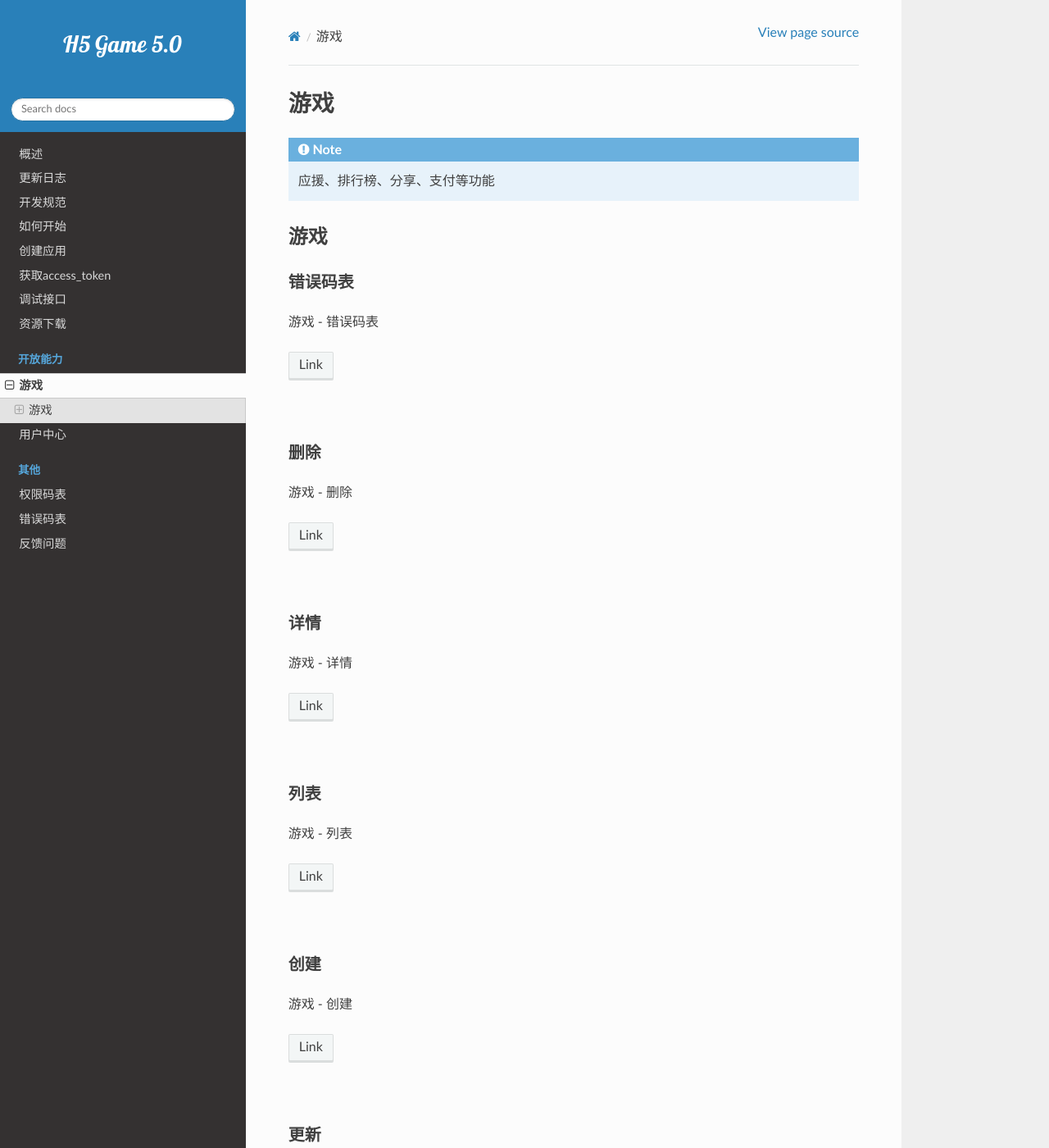
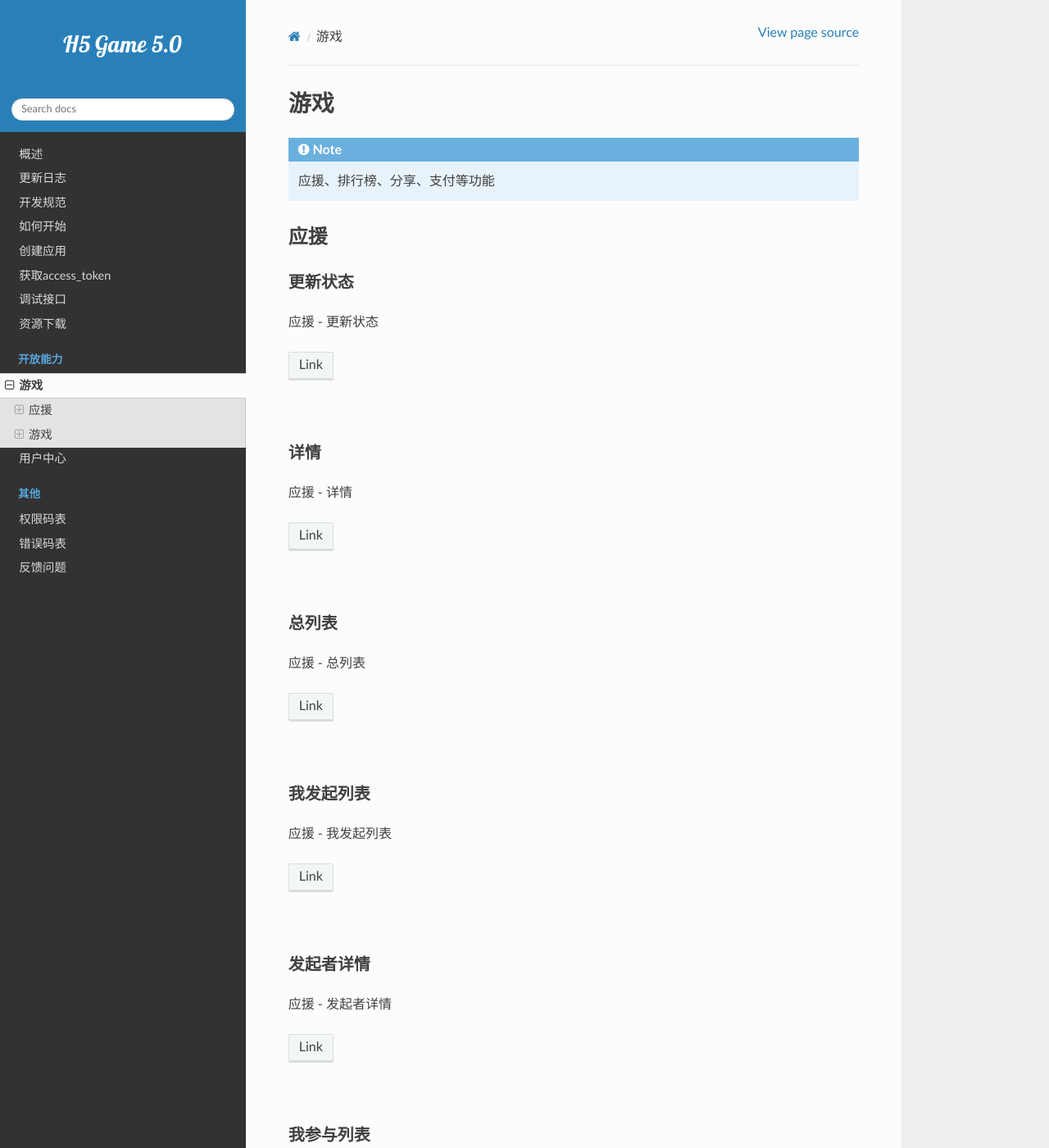
Before and after one commit to seven1986/-, a Sphinx documentation site: the page built from docs/game.rst, in a window 1280 px wide and 1400 px high. Shown: the whole window at 82% size. Built offline with Sphinx 7.4.7 and the Read the Docs theme 2.0.0, drawn with Linux system fonts in a browser that asks for light colours; some of the changed text lies outside the part shown.

Commit message:
Update game.rst

```diff
--- a/docs/game.rst
+++ b/docs/game.rst
@@ -3,6 +3,195 @@
 .. Note::
 
 	应援、排行榜、分享、支付等功能
+
+应援
+----------------------
+
+更新状态
+~~~~~~~~~~~~~~~~~~~~~~
+
+.. raw:: html
+
+	<p>
+	应援 - 更新状态
+	<br /><br />
+	<a class="btn btn-neutral" href="https://portal.ixingban.com/docs/services/2/operations/crowdfund-changestatus">Link</a>
+	</p>
+
+|
+
+详情
+~~~~~~~~~~~~~~~~~~~~~~
+
+.. raw:: html
+
+	<p>
+	应援 - 详情
+	<br /><br />
+	<a class="btn btn-neutral" href="https://portal.ixingban.com/docs/services/2/operations/crowdfund-detail">Link</a>
+	</p>
+
+|
+
+总列表
+~~~~~~~~~~~~~~~~~~~~~~
+
+.. raw:: html
+
+	<p>
+	应援 - 总列表
+	<br /><br />
+	<a class="btn btn-neutral" href="https://portal.ixingban.com/docs/services/2/operations/crowdfund-list">Link</a>
+	</p>
+
+|
+
+我发起列表
+~~~~~~~~~~~~~~~~~~~~~~
+
+.. raw:: html
+
+	<p>
+	应援 - 我发起列表
+	<br /><br />
+	<a class="btn btn-neutral" href="https://portal.ixingban.com/docs/services/2/operations/crowdfund-organizelist">Link</a>
+	</p>
+
+|
+
+发起者详情
+~~~~~~~~~~~~~~~~~~~~~~
+
+.. raw:: html
+
+	<p>
+	应援 - 发起者详情
+	<br /><br />
+	<a class="btn btn-neutral" href="https://portal.ixingban.com/docs/services/2/operations/crowdfund-organizer">Link</a>
+	</p>
+
+|
+
+我参与列表
+~~~~~~~~~~~~~~~~~~~~~~
+
+.. raw:: html
+
+	<p>
+	应援 - 我参与列表
+	<br /><br />
+	<a class="btn btn-neutral" href="https://portal.ixingban.com/docs/services/2/operations/crowdfund-participatelist">Link</a>
+	</p>
+
+|
+
+新增
+~~~~~~~~~~~~~~~~~~~~~~
+
+.. raw:: html
+
+	<p>
+	应援 - 新增
+	<br /><br />
+	<a class="btn btn-neutral" href="https://portal.ixingban.com/docs/services/2/operations/crowdfund-post">Link</a>
+	</p>
+
+|
+
+修改
+~~~~~~~~~~~~~~~~~~~~~~
+
+.. raw:: html
+
+	<p>
+	应援 - 修改
+	<br /><br />
+	<a class="btn btn-neutral" href="https://portal.ixingban.com/docs/services/2/operations/crowdfund-put">Link</a>
+	</p>
+
+|
+
+发起收款
+~~~~~~~~~~~~~~~~~~~~~~
+
+.. raw:: html
+
+	<p>
+	应援 - 发起收款
+	<br /><br />
+	<a class="btn btn-neutral" href="https://portal.ixingban.com/docs/services/2/operations/crowdfund-withdraw">Link</a>
+	</p>
+
+|
+
+捐款
+~~~~~~~~~~~~~~~~~~~~~~
+
+新增
+^^^^^^^^^^^^^^^^^^^^^^^^^^^
+
+.. raw:: html
+
+	<p>
+	应援 - 捐款 - 新增
+	<br /><br />
+	<a class="btn btn-neutral" href="https://portal.ixingban.com/docs/services/2/operations/crowdfund-pledge">Link</a>
+	</p>
+
+|
+
+排行榜
+^^^^^^^^^^^^^^^^^^^^^^^^^^^
+
+.. raw:: html
+
+	<p>
+	应援 - 捐款 - 排行榜
+	<br /><br />
+	<a class="btn btn-neutral" href="https://portal.ixingban.com/docs/services/2/operations/crowdfund-pledgerankinglist">Link</a>
+	</p>
+
+|
+
+列表
+^^^^^^^^^^^^^^^^^^^^^^^^^^^
+
+.. raw:: html
+
+	<p>
+	应援 - 捐款 - 列表
+	<br /><br />
+	<a class="btn btn-neutral" href="https://portal.ixingban.com/docs/services/2/operations/crowdfund-pledges">Link</a>
+	</p>
+
+|
+
+状态
+^^^^^^^^^^^^^^^^^^^^^^^^^^^
+
+.. raw:: html
+
+	<p>
+	应援 - 捐款 - 状态
+	<br /><br />
+	<a class="btn btn-neutral" href="https://portal.ixingban.com/docs/services/2/operations/crowdfund-pledgestatus">Link</a>
+	</p>
+
+|
+
+更新状态
+^^^^^^^^^^^^^^^^^^^^^^^^^^^
+
+.. raw:: html
+
+	<p>
+	应援 - 捐款 - 更新状态
+	<br /><br />
+	<a class="btn btn-neutral" href="https://portal.ixingban.com/docs/services/2/operations/crowdfund-setpledgestatus">Link</a>
+	</p>
+
+|
+
 
 游戏
 ----------------------
```
